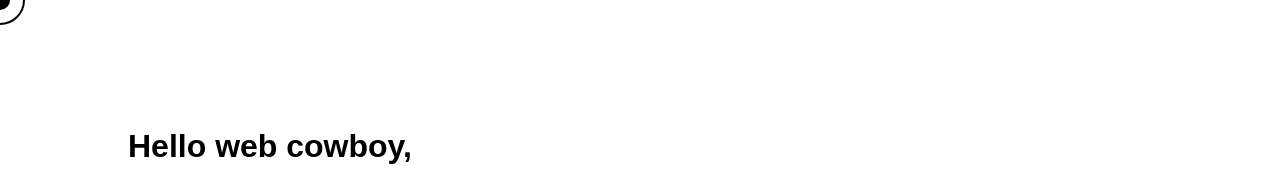
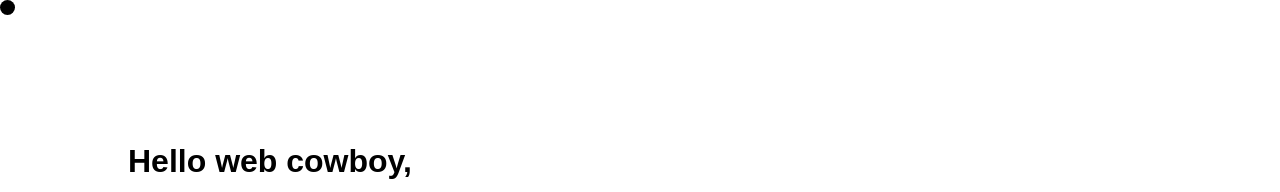
Before and after one commit to Dinesh1845/Personal-Portfolio, a plain HTML site: page index.html in a window 1280 px wide. Shown: the top 192 px of the page. Drawn offline with nearby package versions, Linux system fonts and the light colour scheme.

Commit message:
added some mouse events

```diff
--- a/additional.js
+++ b/additional.js
@@ -10,19 +10,11 @@ var typed = new Typed("#typed-output", {
     autoInsertCss: true,
   });
 
+let pointer = document.getElementById("pointer");
 
-
-  let inner = document.getElementById("inner");
-  let outer = document.getElementById("outer");
-
-  window.addEventListener("mousemove", (e) => {
-    inner.style.left = `${e.clientX}px`
-    inner.style.top = `${e.clientY}px`
-
-    outer.animate({
-      left : `${e.clientX}px`,
-      top : `${e.clientY}px`
-    }, {duration:500 , fill:"forwards"})
-  });
-
-  let files = document.getElementById("files");
+window.addEventListener("mousemove" , (e)=>{
+  pointer.animate({
+    left : `${e.clientX}px`,
+    top : `${e.clientY}px`
+  }, {duration:500 , fill:"forwards"})
+})
--- a/index.html
+++ b/index.html
@@ -12,8 +12,8 @@
     ></script>
   </head>
   <body>
-    <div class="inner" id="inner"></div>
-    <div class="outer" id="outer"></div>
+
+    <div class="pointer" id="pointer"></div>
 
     <div class="main">
       <h1><strong>Hello web cowboy,</strong></h1>
@@ -61,6 +61,8 @@
       >
     </div>
 
+
+
     <script src="additional.js"></script>
   </body>
 </html>
--- a/style.css
+++ b/style.css
@@ -3,7 +3,6 @@
     padding: 0;
     box-sizing: border-box;
     font-family: Arial, Helvetica, sans-serif;
-    cursor:none;
 }
 
 .main{
@@ -66,24 +65,10 @@
     display: flex;
 
 }
-.inner{
-    width: 20px;
-    height: 20px;
+.pointer{
+    width: 15px;
+    height: 15px;
     border-radius: 50%;
+    position: relative;
     background-color: #000;
 }
-.outer{
-    width: 50px;
-    height: 50px;
-    border-radius: 50%;
-    border: 2px solid #000;
-
-}
-.inner ,.outer{
-    position: fixed;
-    top: 0;
-    left: 0;
-    transform: translate(-50% ,-50%);
-    z-index: -1;
-    pointer-events: none;
-}
```
Also changed, not shown: file.jpg (added).
